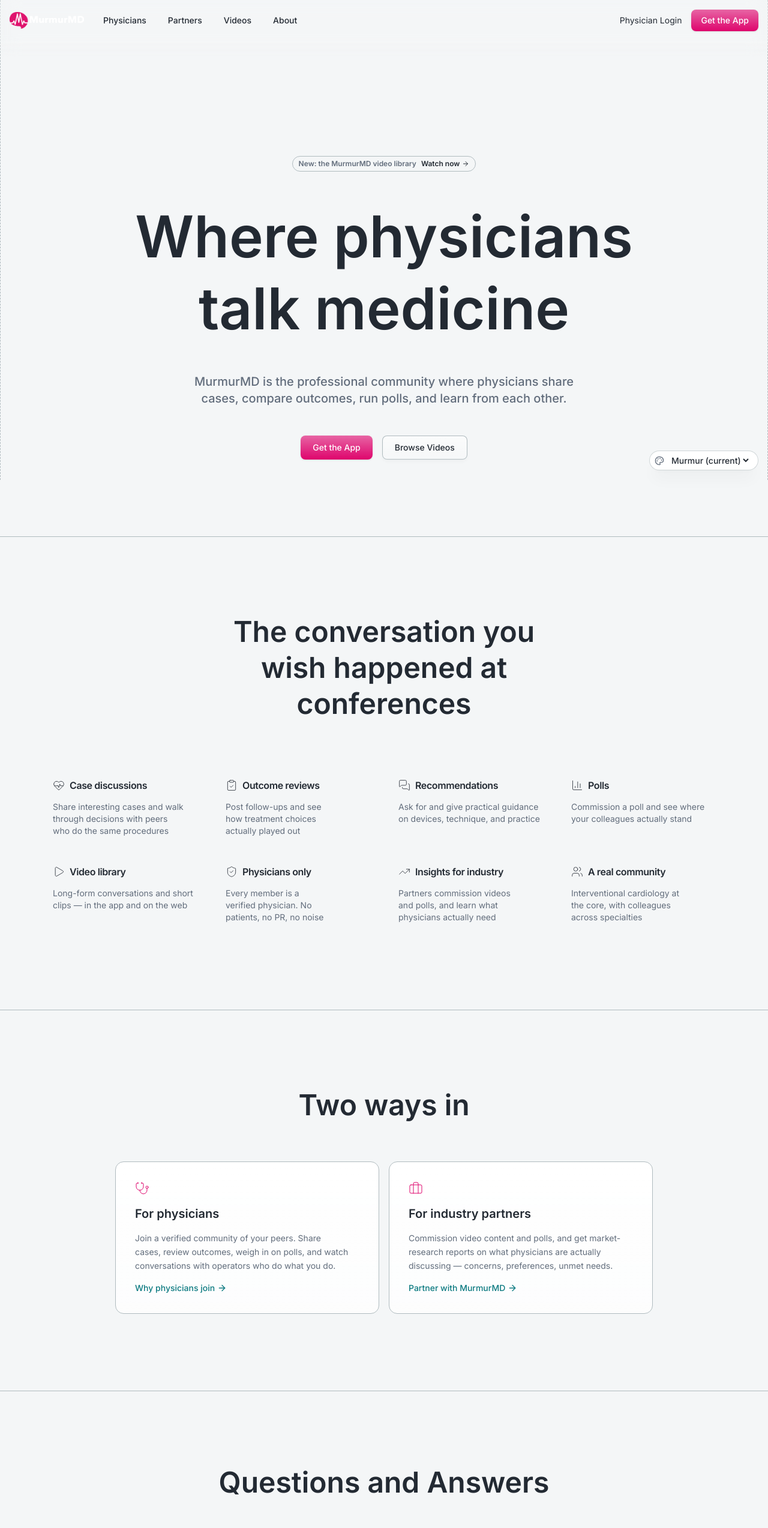
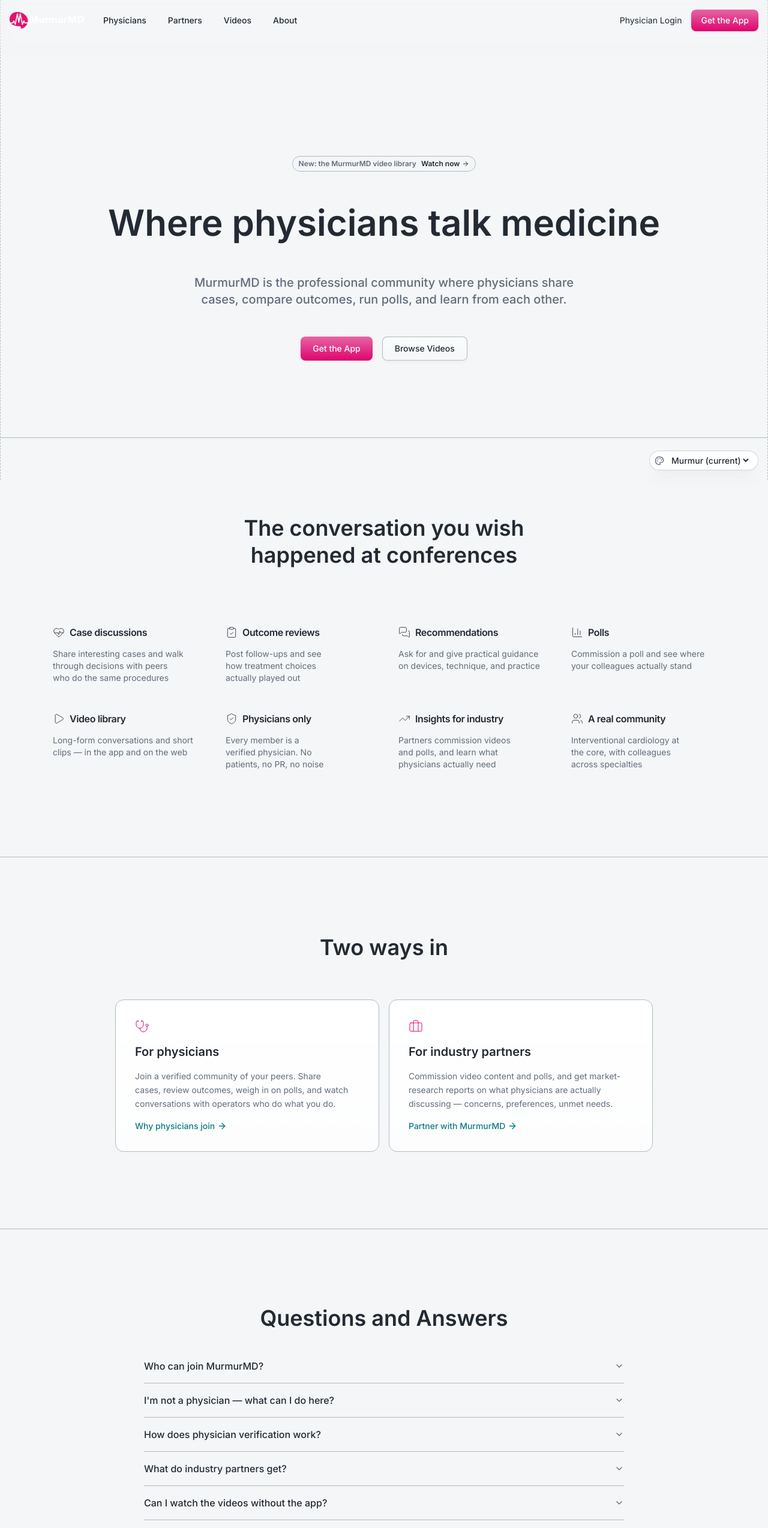
Before and after one commit to JStephens858/Murmur-launch-ui, a Next.js app: page / in a window 1280 px wide. Shown: the top 2547 px of the page at 60% size. Built offline with nearby package versions, Linux system fonts and the light colour scheme.

Commit message:
Reduce hero and section heading sizes one step
Hero: 4xl/6xl/8xl -> 3xl/5xl/6xl. Section h2s (items, audiences, FAQ,
CTA): 3xl/5xl -> 2xl/4xl.

```diff
--- a/components/sections/audiences/default.tsx
+++ b/components/sections/audiences/default.tsx
@@ -45,7 +45,7 @@
   return (
     <Section className={className}>
       <div className="max-w-container mx-auto flex flex-col items-center gap-6 sm:gap-16">
-        <h2 className="max-w-[560px] text-center text-3xl leading-tight font-semibold sm:text-5xl sm:leading-tight">
+        <h2 className="max-w-[560px] text-center text-2xl leading-tight font-semibold sm:text-4xl sm:leading-tight">
           {title}
         </h2>
         <div className="grid w-full max-w-4xl grid-cols-1 gap-4 sm:grid-cols-2">
--- a/components/sections/cta/default.tsx
+++ b/components/sections/cta/default.tsx
@@ -36,7 +36,7 @@
   return (
     <Section className={cn("group relative overflow-hidden", className)}>
       <div className="max-w-container relative z-10 mx-auto flex flex-col items-center gap-6 text-center sm:gap-8">
-        <h2 className="max-w-[640px] text-3xl leading-tight font-semibold sm:text-5xl sm:leading-tight">
+        <h2 className="max-w-[640px] text-2xl leading-tight font-semibold sm:text-4xl sm:leading-tight">
           {title}
         </h2>
         {buttons !== false && buttons.length > 0 && (
--- a/components/sections/faq/default.tsx
+++ b/components/sections/faq/default.tsx
@@ -101,7 +101,7 @@
   return (
     <Section className={className}>
       <div className="max-w-container mx-auto flex flex-col items-center gap-8">
-        <h2 className="text-center text-3xl font-semibold sm:text-5xl">
+        <h2 className="text-center text-2xl font-semibold sm:text-4xl">
           {title}
         </h2>
         {items !== false && items.length > 0 && (
--- a/components/sections/hero/default.tsx
+++ b/components/sections/hero/default.tsx
@@ -70,7 +70,7 @@
       <div className="max-w-container mx-auto flex flex-col gap-12 pt-16 sm:gap-24">
         <div className="flex flex-col items-center gap-6 text-center sm:gap-12">
           {badge !== false && badge}
-          <h1 className="animate-appear from-foreground to-foreground dark:to-muted-foreground relative z-10 inline-block bg-linear-to-r bg-clip-text text-4xl leading-tight font-semibold text-balance text-transparent drop-shadow-2xl sm:text-6xl sm:leading-tight md:text-8xl md:leading-tight">
+          <h1 className="animate-appear from-foreground to-foreground dark:to-muted-foreground relative z-10 inline-block bg-linear-to-r bg-clip-text text-3xl leading-tight font-semibold text-balance text-transparent drop-shadow-2xl sm:text-5xl sm:leading-tight md:text-6xl md:leading-tight">
             {title}
           </h1>
           <p className="text-md animate-appear text-muted-foreground relative z-10 max-w-[740px] font-medium text-balance opacity-0 delay-100 sm:text-xl">
--- a/components/sections/items/default.tsx
+++ b/components/sections/items/default.tsx
@@ -84,7 +84,7 @@
   return (
     <Section className={className}>
       <div className="max-w-container mx-auto flex flex-col items-center gap-6 sm:gap-20">
-        <h2 className="max-w-[560px] text-center text-3xl leading-tight font-semibold sm:text-5xl sm:leading-tight">
+        <h2 className="max-w-[560px] text-center text-2xl leading-tight font-semibold sm:text-4xl sm:leading-tight">
           {title}
         </h2>
         {items !== false && items.length > 0 && (
```
